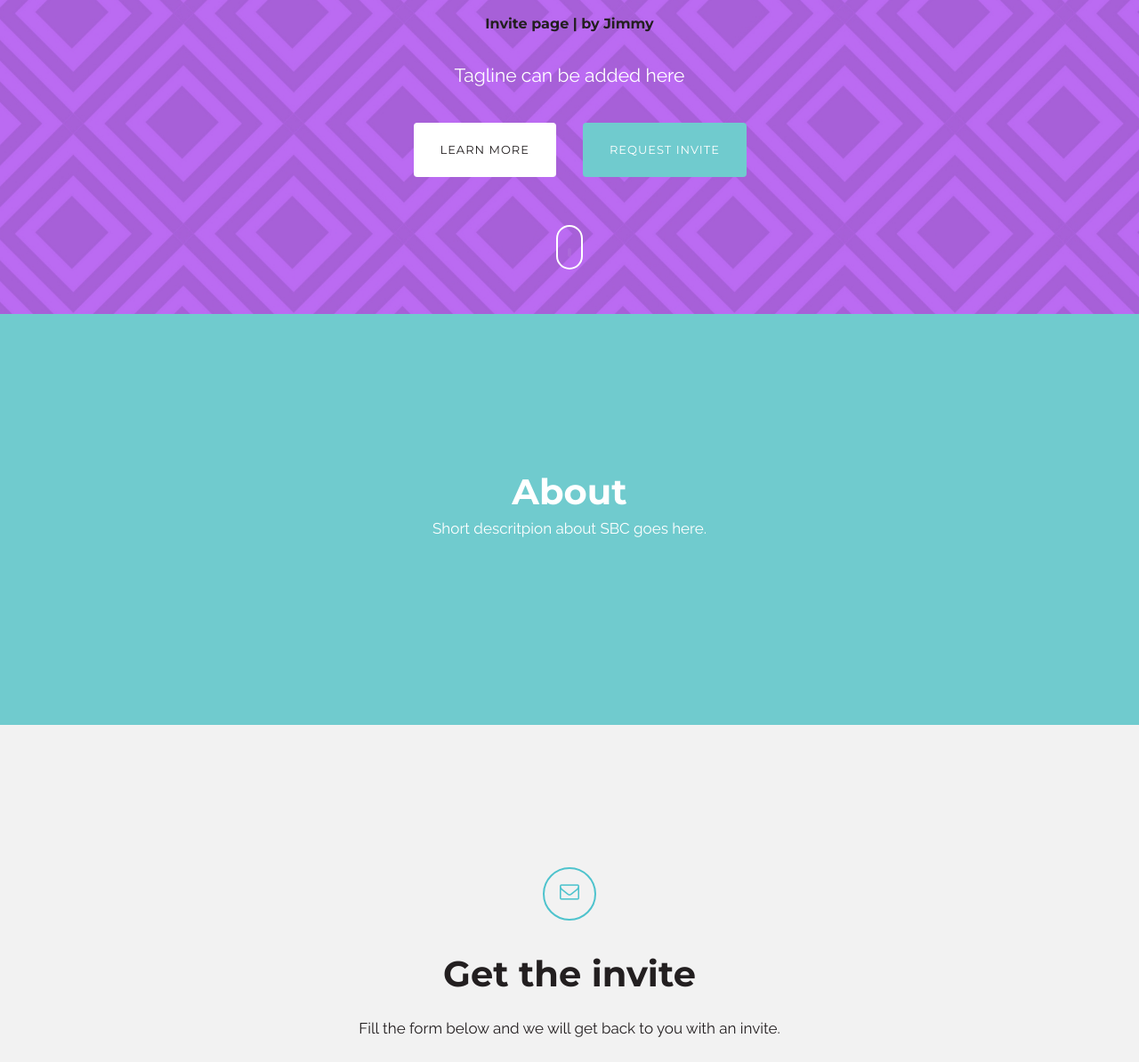
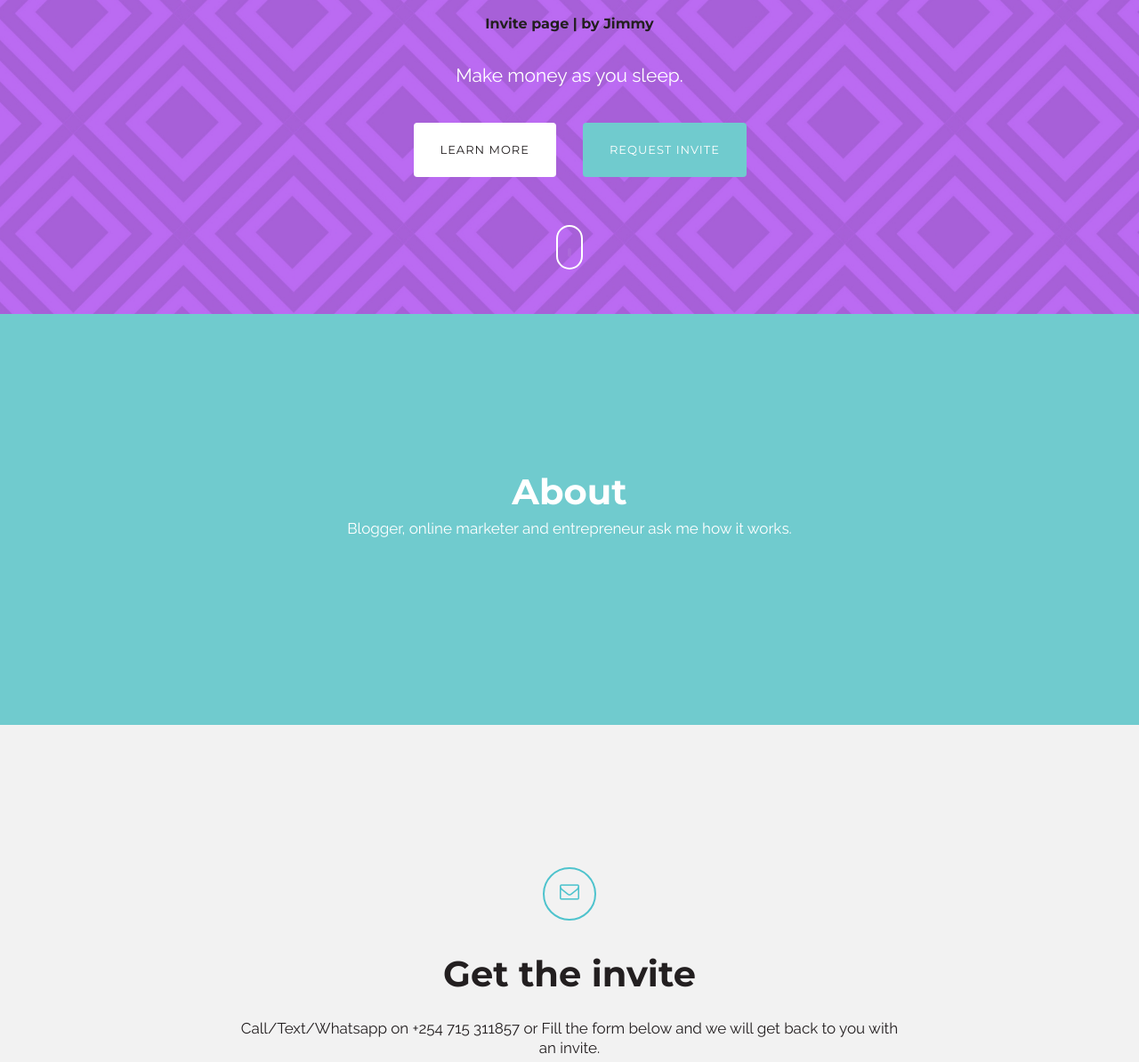
Before and after one commit to jim-sbc/jim-sbc.github.io, a plain HTML site: page index.html in a window 1280 px wide. Shown: the part 447-1641 px from the top of the page at 89% size. Drawn offline with nearby package versions, Linux system fonts and the light colour scheme.

Commit message:
v0.1.1.p

```diff
--- a/feed.xml
+++ b/feed.xml
@@ -1,2 +1,2 @@
-<?xml version="1.0" encoding="utf-8"?><feed xmlns="http://www.w3.org/2005/Atom" ><generator uri="http://jekyllrb.com" version="3.4.0">Jekyll</generator><link href="/feed.xml" rel="self" type="application/atom+xml" /><link href="/" rel="alternate" type="text/html" /><updated>2017-02-19T02:49:26+03:00</updated><id>/</id><title type="html">Your awesome title</title><subtitle>Write an awesome description for your new site here. You can edit this line in _config.yml. It will appear in your document head meta (for Google search results) and in your feed.xml site description.
+<?xml version="1.0" encoding="utf-8"?><feed xmlns="http://www.w3.org/2005/Atom" ><generator uri="http://jekyllrb.com" version="3.4.0">Jekyll</generator><link href="/feed.xml" rel="self" type="application/atom+xml" /><link href="/" rel="alternate" type="text/html" /><updated>2017-02-19T11:02:33+03:00</updated><id>/</id><title type="html">Your awesome title</title><subtitle>Write an awesome description for your new site here. You can edit this line in _config.yml. It will appear in your document head meta (for Google search results) and in your feed.xml site description.
 </subtitle></feed>
--- a/index.html
+++ b/index.html
@@ -62,7 +62,7 @@
             <h1 class="wow fadeIn">Social Biz Connect</h1>
 	    <h3 class="wow fadeIn"> Invite page | by Jimmy </h3>
             <br />
-            <p class="lead wow fadeIn" data-wow-delay="0.5s">Tagline can be added here</p>
+            <p class="lead wow fadeIn" data-wow-delay="0.5s">Make money as you sleep.</p>
             <br />
 
             <div class="row">
@@ -131,7 +131,7 @@
         <div class="row margin-40">
           <div class="col-sm-8 col-sm-offset-2 text-center">
             <h2 class="white">About</h2>
-            <p class="white">Short descritpion about SBC goes here.</p>
+            <p class="white">Blogger, online marketer and entrepreneur ask me how it works.</p>
           </div>
         </div>
         <!--
@@ -189,7 +189,7 @@
             <i class="fa fa-envelope-o margin-40"></i>
             <h2 class="black">Get the invite</h2>
             <br />
-            <p class="black">Fill the form below and we will get back to you with an invite.</p>
+            <p class="black">Call/Text/Whatsapp on +254 715 311857 or Fill the form below and we will get back to you with an invite.</p>
             <br />
 
             <div class="row">
```
